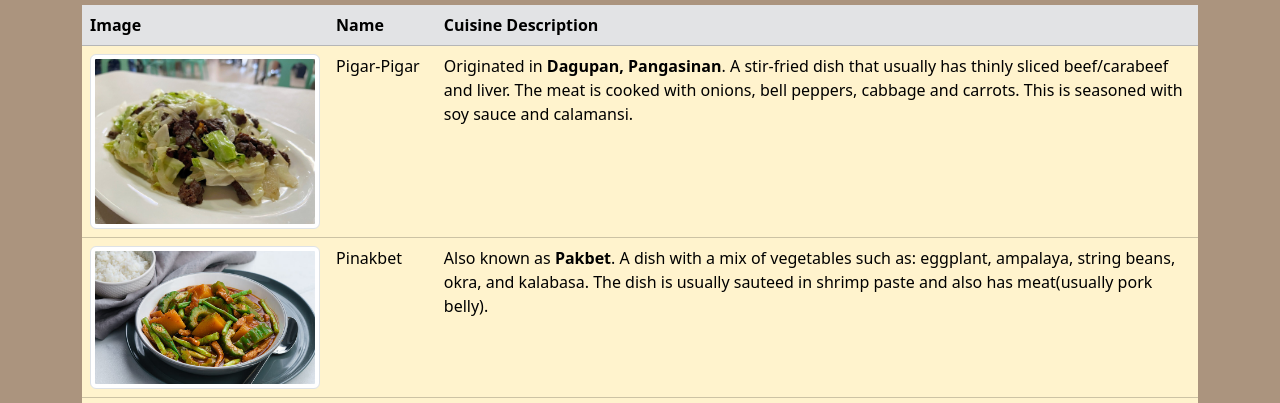
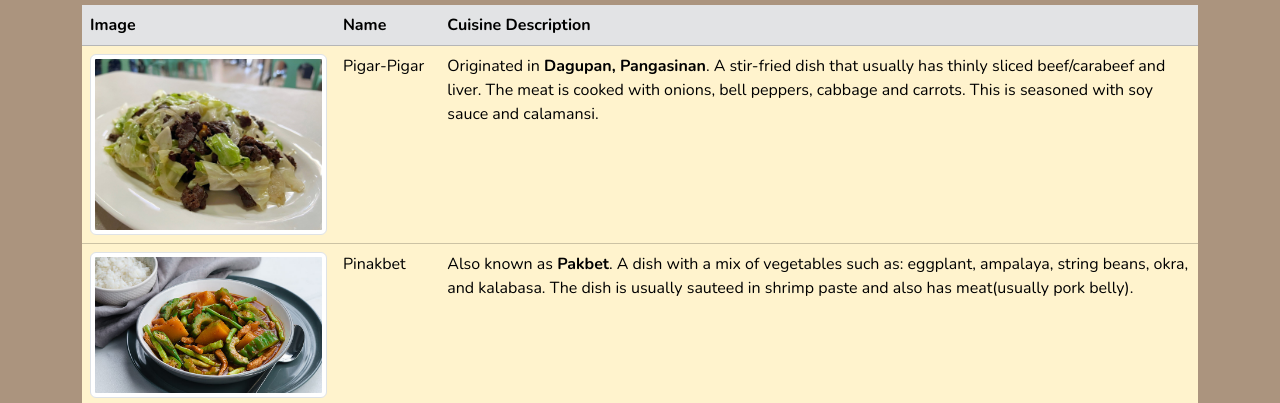
Before and after one commit to TAseo2425/Q2Quiz1, a plain HTML site: page index.html in a window 1280 px wide. Shown: the part 71-474 px from the top of the page. Drawn offline with nearby package versions, Linux system fonts and the light colour scheme.

Commit message:
style.css

```diff
--- a/style.css
+++ b/style.css
@@ -11,6 +11,11 @@ img{
 
 body{
 	background-color: #AB947E;
+	font-family: "Nunito", sans-serif;
+  	font-optical-sizing: auto;
+	font-weight: <weight>;
+	font-style: normal;
+}
 }
 
 table{
```
